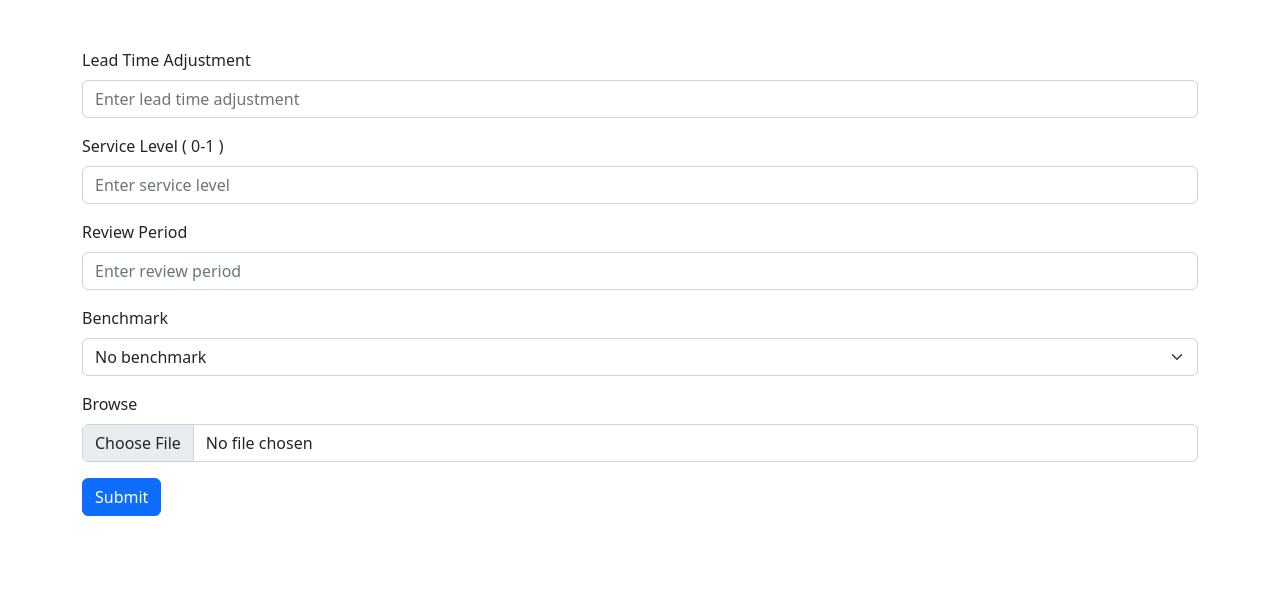
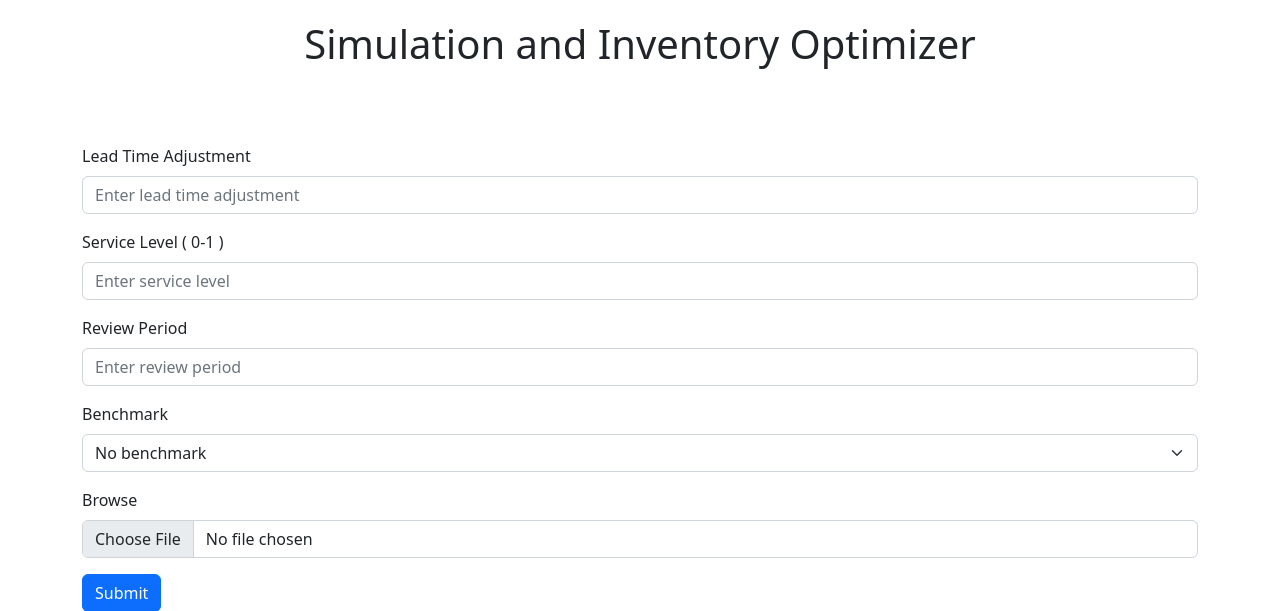
Before and after one commit to engrahsaninam/Inventory-and-Simulation-App, a Django app: page / in a window 1280 px wide. Shown: the top 611 px of the page. Run offline with Django 4.2, Linux system fonts and the light colour scheme.

Commit message:
Added Header

```diff
--- a/templates/index.html
+++ b/templates/index.html
@@ -6,8 +6,19 @@
     <title>Adjustment Form</title>
     <!-- Include Bootstrap CSS link here -->
     <link href="https://cdn.jsdelivr.net/npm/bootstrap@5.2.3/dist/css/bootstrap.min.css" rel="stylesheet" integrity="sha384-rbsA2VBKQhggwzxH7pPCaAqO46MgnOM80zW1RWuH61DGLwZJEdK2Kadq2F9CUG65" crossorigin="anonymous">
+
+     <style>
+        /* Center-align the header */
+        header {
+            text-align: center;
+            padding: 20px 0; /* Add some vertical spacing for better appearance */
+        }
+    </style>
 </head>
 <body>
+    <header>
+        <h1>Simulation and Inventory Optimizer</h1>
+    </header>
     <div class="container mt-5">
         <form action=""  method="post" enctype="multipart/form-data">
             {% csrf_token %}
```
